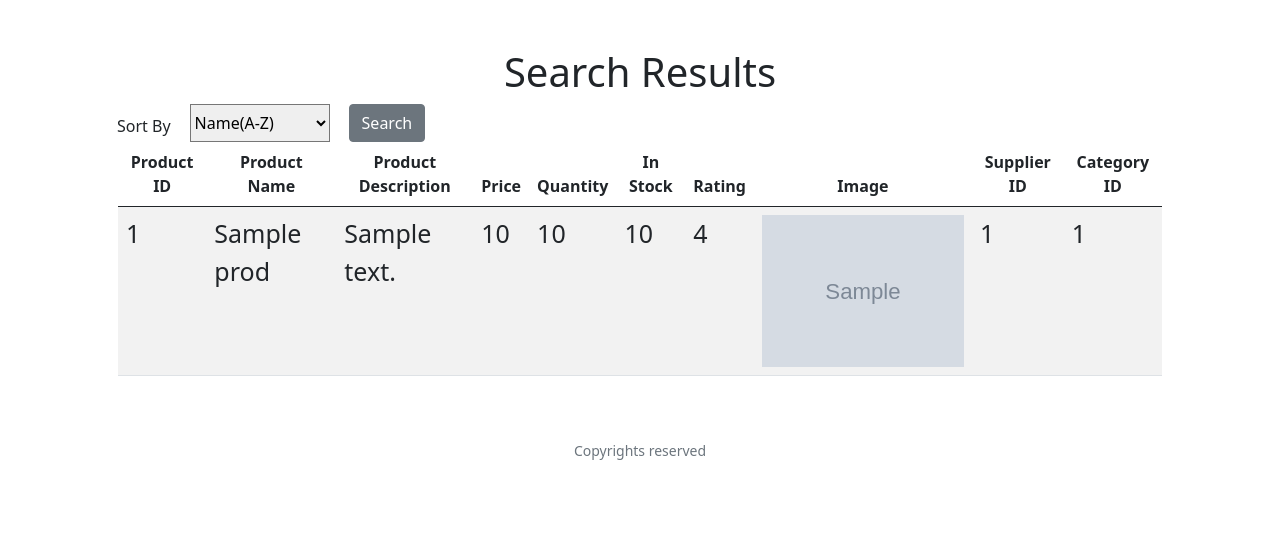
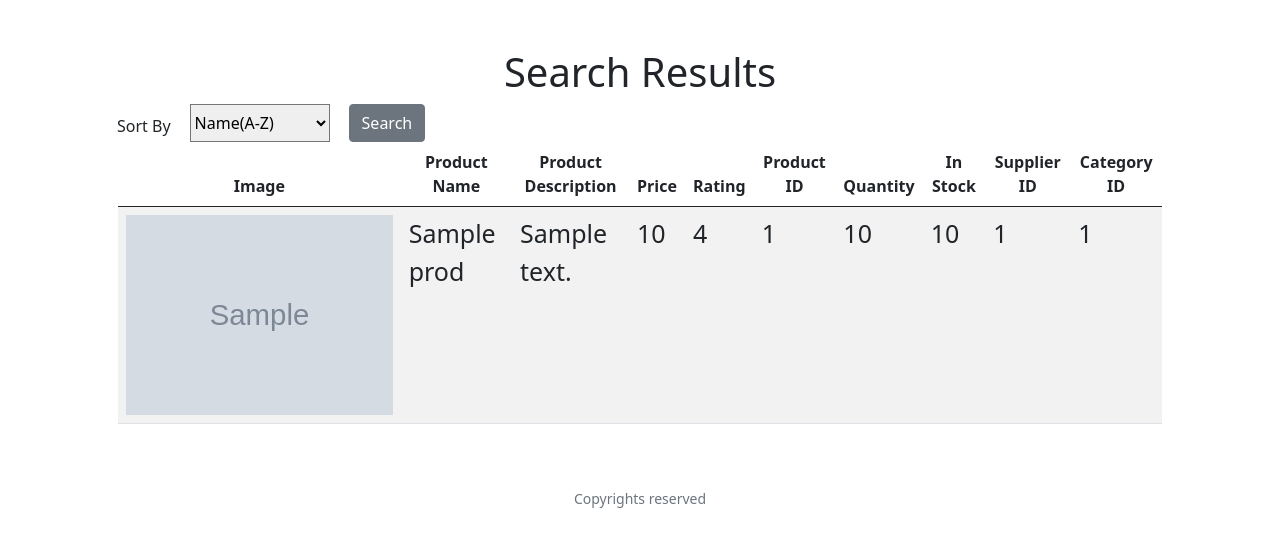
Before and after one commit to AmmarMohamed21/OnlineStore, a Flask app: template templates/search.html in a window 1280 px wide. Shown: the part 74-621 px from the top of the page. Run offline with Flask 2, Linux system fonts and the light colour scheme; the template is opened without the code that fills it: most values are stand-ins (such as "Sample title", 1, 10 or a date in 2020); grey boxes marked "Sample" are stand-in pictures; some libraries are stand-ins or nearby versions.

Commit message:
Update search.html

```diff
--- a/templates/search.html
+++ b/templates/search.html
@@ -31,28 +31,29 @@ Search Results
     <table class="table table-striped">
         <thead>
             <tr>
-                <th> Product ID </th>
+
+                <th> Image</th>
                 <th> Product Name</th>
                 <th> Product Description </th>
                 <th> Price </th>
+                <th> Rating </th>
+                <th> Product ID </th>
                 <th> Quantity </th>
                 <th> In Stock </th>
-                <th> Rating </th>
-                <th> Image</th>
                 <th> Supplier ID </th>
                 <th> Category ID </th>
             </tr>
         </thead>
         {% for prod in Products %}
         <tr>
-            <td>{{prod.ProductID}}</td>
+            <td><img src="{{prod.ImageURL}}" style="max-width:300px; max-height:200px;" ></td>
             <td>{{prod.ProductName}}</td>
             <td>{{prod.ProductDescription}}</td>
             <td>{{prod.Price}}</td>
+            <td>{{prod.Rating}}</td>
+            <td>{{prod.ProductID}}</td>
             <td>{{prod.Quantity}}</td>
             <td>{{prod.InStock}}</td>
-            <td>{{prod.Rating}}</td>
-            <td><img src="{{prod.ImageURL}}"></td>
             <td>{{prod.SupplierID}}</td>
             <td>{{prod.CategoryID}}</td>
         </tr>
```
